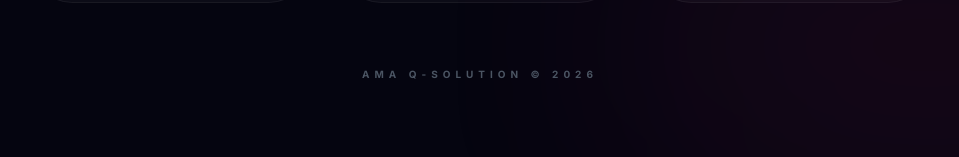
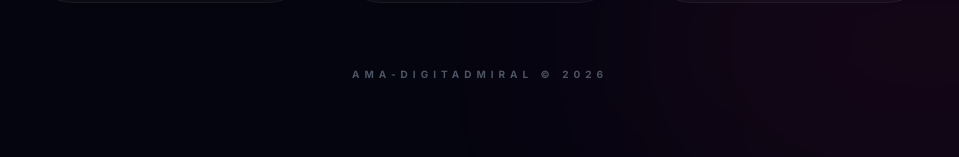
Before and after one commit to Aamr-IQsolution/AmA-solutions, a React (Vite) app: page / in a window 1280 px wide. Shown: the part 635-792 px from the top of the page, without its empty margins (160-1119 px from the left). Built offline with nearby package versions, Linux system fonts and the light colour scheme.

Commit message:
change the website name

```diff
--- a/constants.ts
+++ b/constants.ts
@@ -4,7 +4,7 @@
 import { SiteConfig, Language } from './types';
 
 export const INITIAL_CONFIG: SiteConfig = {
-  siteName: "AmA Q-Solution",
+  siteName: "AmA-DigitAdmiral",
   logo: "https://i.ibb.co/hxD60pRY/logo-cercle-no-background.png",
   contactEmail: "Aamr.alawad@gmail.com",
   phone: "+123456789",
```
